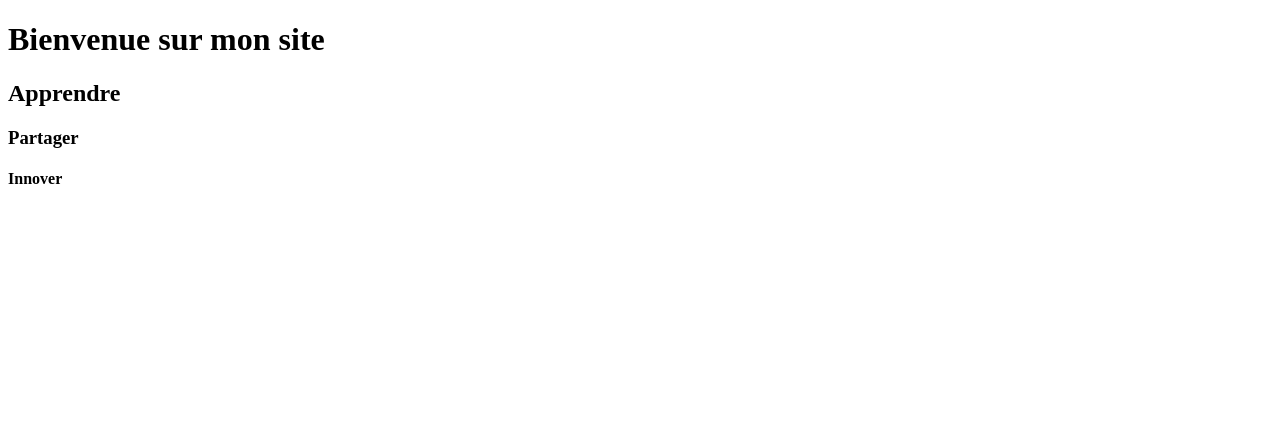
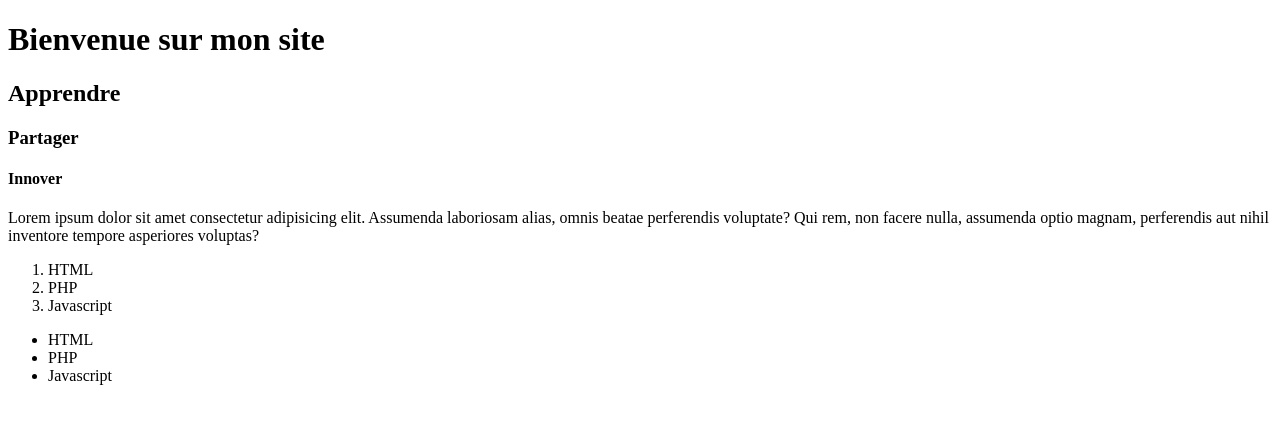
Before and after one commit to jknweb/htmls, a plain HTML site: page index.html in a window 1280 px wide. Drawn offline with Linux system fonts and the light colour scheme.

Commit message:
Ajout des listes

```diff
--- a/index.html
+++ b/index.html
@@ -11,5 +11,17 @@
     <h2>Apprendre</h2>
     <h3>Partager</h3>
     <h4>Innover</h4>
+    <p>Lorem ipsum dolor sit amet consectetur adipisicing elit. Assumenda laboriosam alias, omnis beatae perferendis voluptate? Qui rem, non facere nulla, assumenda optio magnam, perferendis aut nihil inventore tempore asperiores voluptas?</p>
+    <ol>
+        <li>HTML</li>
+        <li>PHP</li>
+        <li>Javascript</li>
+    </ol>
+
+    <ul>
+        <li>HTML</li>
+        <li>PHP</li>
+        <li>Javascript</li>
+    </ul>
 </body>
 </html>
```
